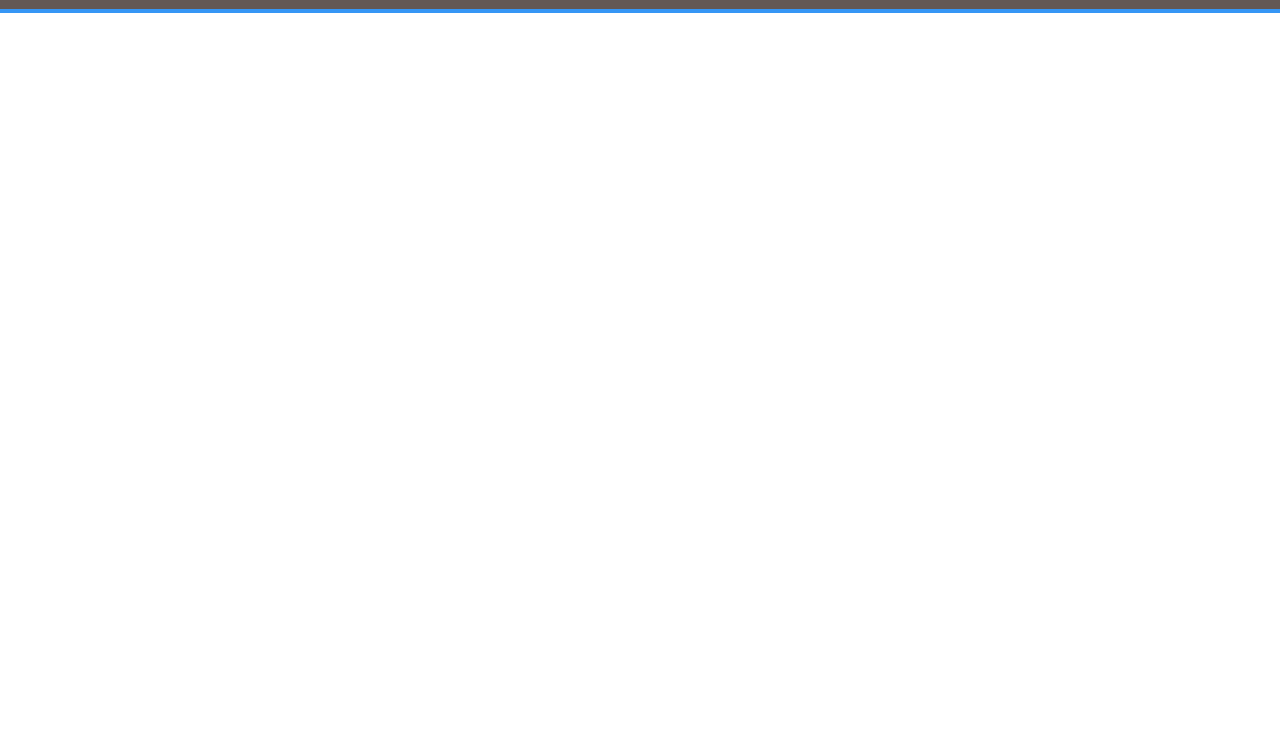
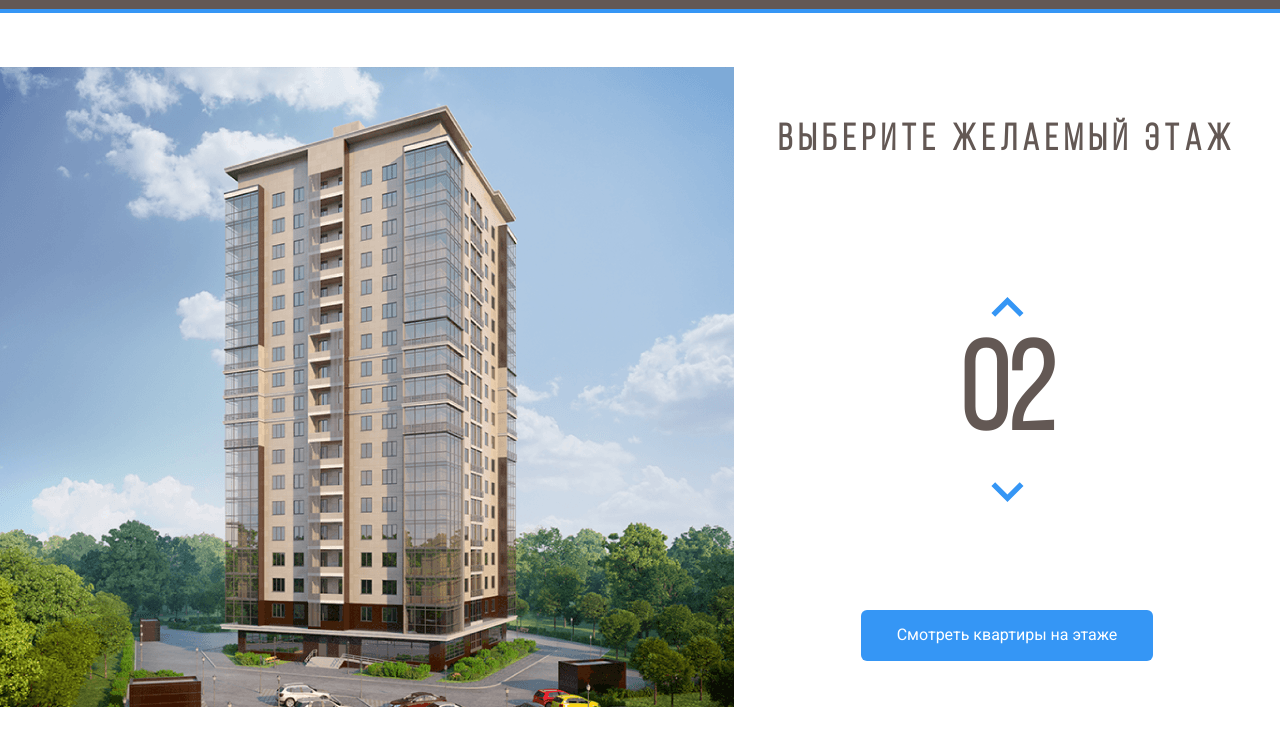
Before and after one commit to vadimk8246/Melody, a plain HTML site: page index.html in a window 1280 px wide. Shown: the part 55-800 px from the top of the page. Drawn offline with Linux system fonts and the light colour scheme.

Commit message:
Свёрстана главная секция сайта

```diff
--- a/index.html
+++ b/index.html
@@ -16,8 +16,9 @@
     <title>ЖК Мелодия</title>
   </head>
   <body>
+
+      <header class="header">
         <div class="container">
-      <header class="header">
         <div class="navbar">
             <a href="#" class="logo">
               <img src="img/logo.svg" alt="Logo: ЖК Мелодия" class="logo-img" />
@@ -49,8 +50,57 @@
               >
           </div>
           </div>
+        </div>
         <!-- /.navbar -->
       </header>
+      <main class="main">
+        <div class="container">
+          <div class="main-wrapper">
+            <div class="main-image">
+              <svg width="734" height="640" viewBox="0 0 734 640" fill="none" xmlns="http://www.w3.org/2000/svg" xmlns:xlink="http://www.w3.org/1999/xlink" class="home-image">
+            <rect width="734" height="640" fill="url(#pattern0)"/>
+            <defs>
+            <pattern id="pattern0" patternContentUnits="objectBoundingBox" width="1" height="1">
+            <use xlink:href="#image0" transform="translate(-0.00408719) scale(0.0013624 0.0015625)"/>
+            </pattern>
+            <image id="image0" width="740" height="640" xlink:href="img/home.png"/>
+            </defs>
+            <path d="M222 532L442.8 540L512 526.3V548L443.5 567.7L222 556.7V532Z" fill="#3595F6" fill-opacity="0.75"/>
+            <path d="M223 531V506L443.3 509.3L513 506V526L443.7 539L223 531Z" fill="#3595F6" fill-opacity="0.75"/>
+            <path d="M223 505V480H444H513V503L445 510L223 505Z" fill="#3595F6" fill-opacity="0.75"/>
+            <path d="M223 481V456L444.3 452.3L512 459V481H444" fill="#3595F6" fill-opacity="0.75"/>
+            <path d="M223 455V429L444.5 425.7L513 436.7V458L444 451.3L223 455Z" fill="#3595F6" fill-opacity="0.75"/>
+            <path d="M222 428V404.3L443 392L514 415V436.3L443 424L222 428Z" fill="#3595F6" fill-opacity="0.75"/>
+            <path d="M222 406V381L444.2 364.7L514 393.3V414L443.7 392.3L222 406Z" fill="#3595F6" fill-opacity="0.75"/>
+            <path d="M222 381V356L444.5 335.7L514 372.3V393L442 364.3L222 381Z" fill="#3595F6" fill-opacity="0.75"/>
+            <path d="M222 355V331L445 306.3L514 350.3V372L444.7 334L222 355Z" fill="#3595F6" fill-opacity="0.75"/>
+            <path d="M222 330V306L444.5 277.3L514 328.3V349L443.7 306.7L222 330Z" fill="#3595F6" fill-opacity="0.75"/>
+            <path d="M221 306V282L443.3 249L514 308.3V328L444 277.3L221 306Z" fill="#3595F6" fill-opacity="0.75"/>
+            <path d="M222 281V257L443.2 222L513 286V307L444.3 248.7L222 281Z" fill="#3595F6" fill-opacity="0.75"/>
+            <path d="M222 257V232L444.3 194L513 264.3V285L444 221L222 257Z" fill="#3595F6" fill-opacity="0.75"/>
+            <path d="M222 231V206L442.8 162.3L513 241.3V264L444 190.7L222 231Z" fill="#3595F6" fill-opacity="0.75"/>
+            <path d="M223 207V182L443 134L513 219V242L442.3 162.7L223 207Z" fill="#3595F6" fill-opacity="0.75"/>
+            <path d="M222 182V157L441.8 105L513 197.3V220L443.3 133.7L222 182Z" fill="#3595F6" fill-opacity="0.75"/>
+            <path d="M222 157V131L444 74.3L513 176V197L443.7 105.3L222 157Z" fill="#3595F6" fill-opacity="0.75"/>
+              </svg>
+            </div>
+            <div class="main-info">
+              <h2 class="main-title">Выберите желаемый этаж</h2>
+              <div class="counter-group">
+                <button class="counter-button counter-up">
+                  <img src="img/arrow-up.svg" alt="arrow-up" class="counter-arrow counter-arrow-up">
+                </button>
+                <span class="counter">02</span>
+                <button class="counter-button counter-down">
+                  <img src="img/arrow-up.svg" alt="arrow-down" class="counter-arrow counter-arrow-down">
+                </button>
+              </div>
+              <button class="button-primary">Смотреть  квартиры на этаже
+              </button>
+            </div>
+          </div>
+        </div>
+      </main>
     </div>
   </body>
 </html>
--- a/sass/_settings.sass
+++ b/sass/_settings.sass
@@ -1,3 +1,8 @@
+@font-face
+  font-family: "Bebas Neue Cyrillic"
+  src: local("Bebas Neue Cyrillic"), local("BebasNeueCyrillic"),url("../fonts/BebasNeue.woff2") format("woff2"),
+  url("../fonts/BebasNeueBook.woff") format("woff")
+  font-display: swap
 *
   box-sizing: border-box
   outline: none
@@ -6,6 +11,7 @@ img
   max-width: 100%
   max-height: 100%
 .container
-
+  max-width: 1280px
+  margin: 0 auto
 body
   font-family: 'Roboto', sans-serif
--- a/sass/blocks/_header.sass
+++ b/sass/blocks/_header.sass
@@ -6,8 +6,7 @@
     display: flex
     justify-content: space-between
     align-items: center
-    max-width: 1280px
-    margin: 0 auto
+
     &-menu
       margin: 0px
       padding: 0px
--- /dev/null
+++ b/sass/blocks/_main.sass
@@ -0,0 +1,49 @@
+.main
+  padding-top: 54px
+  &-wrapper
+    display: flex
+    .home-image path
+      opacity: 0
+      &:hover
+        opacity: 1
+        cursor: pointer
+    .main-info
+      font-family: "Bebas Neue Cyrillic", sans-serif
+      flex-grow: 1
+      text-align: center
+      display: flex
+      justify-content: space-around
+      flex-direction: column
+      align-items: center
+      .main-title
+        margin-top: 0px
+        font-size: 37px
+        line-height: 44px
+        text-transform: uppercase
+        color: #635854
+        letter-spacing: 6px
+      .counter-group
+        display: flex
+        flex-direction: column
+        align-items: center
+        .counter-button
+          background-color: #fff
+          border: none
+          cursor: pointer
+        .counter-arrow-down
+          transform: rotateX(180deg)
+        .counter
+          color: #635854
+          font-family: "Bebas Neue Cyrillic", sans-serif
+          font-size: 124px
+          font-weight: 600
+          margin-bottom: 10px
+          margin-top: 5px
+      .button-primary
+        border-radius: 6px
+        background-color: #3596f5
+        color: #fff
+        border: none
+        padding: 16px 36px
+        cursor: pointer
+        font-family: Roboto
--- a/sass/style.sass
+++ b/sass/style.sass
@@ -1,6 +1,6 @@
-// Подключение файла с переменными
-@import '_var.sass'
 // Подключение файла с общими настройками
 @import '_settings.sass'
 // Подключение файла со стилями для шапки
 @import 'blocks/_header.sass'
+// Подключение файла со стилями для главной секции
+@import 'blocks/_main.sass'
```
Also changed, not shown: css/style.css, fonts/BebasNeue.woff2 (added), fonts/BebasNeueBook.woff (added), img/arrow-down.svg (added), img/arrow-up.svg (added), img/home.png (added), img/main-home.svg (added), 1 other file. Lines whose indentation alone changed are shown as unchanged.
